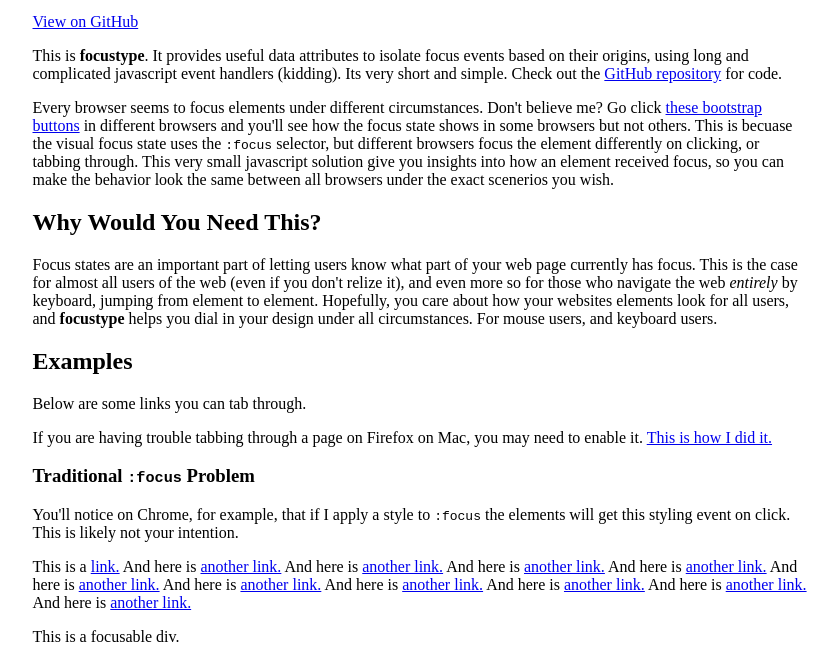
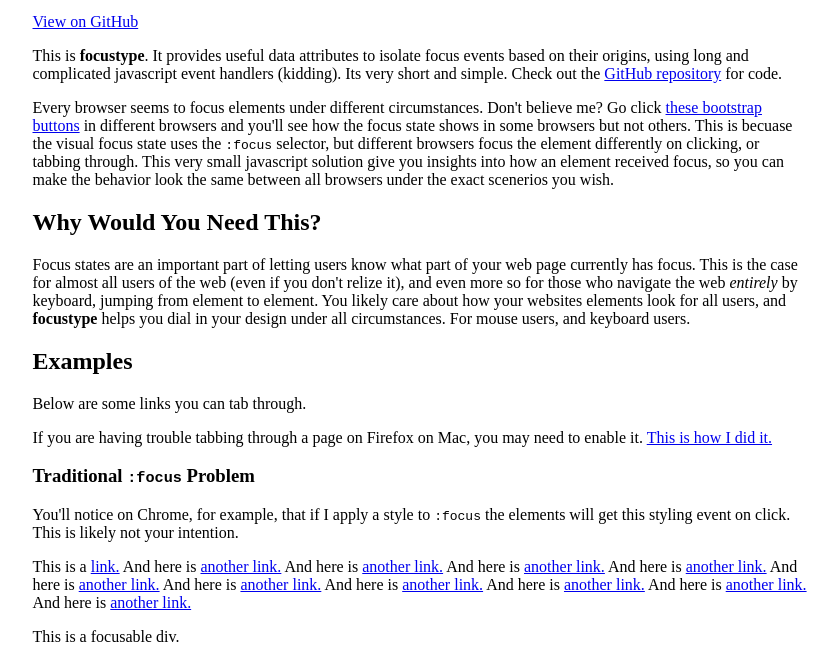
Before and after one commit to RyanBerliner/focustype, a plain HTML site: page index.html in a window 1280 px wide. Shown: the part 121-780 px from the top of the page, without its empty margins (219-1051 px from the left). Drawn offline with Linux system fonts and the light colour scheme.

Commit message:
Update index.html

```diff
--- a/index.html
+++ b/index.html
@@ -30,7 +30,7 @@
       Focus states are an important part of letting users know what part of your web
       page currently has focus. This is the case for almost all users of the web (even if you don't relize it),
       and even more so for those who navigate the web <i>entirely</i> by keyboard,
-      jumping from element to element. Hopefully, you care about how your websites elements
+      jumping from element to element. You likely care about how your websites elements
       look for all users, and <strong>focustype</strong> helps you dial in your
       design under all circumstances. For mouse users, and keyboard users.
     </p>
```
